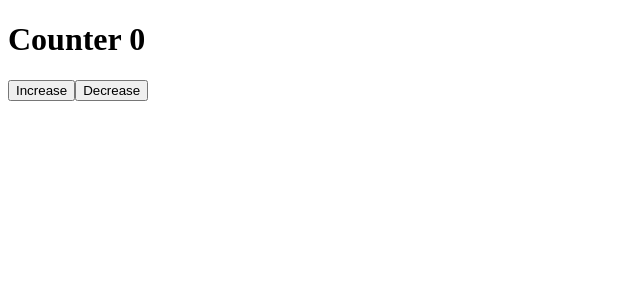
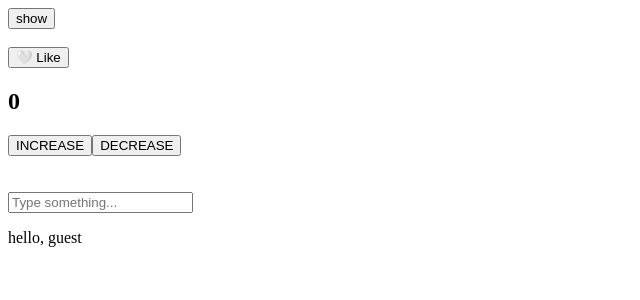
Before and after one commit to qazimoizz/LearnReactJSXtwo, a React (Vite) app: page / in a window 1280 px wide. Shown: the top 300 px of the page, without its empty margins (0-640 px from the left). Built offline with nearby package versions, Linux system fonts and the light colour scheme.

Commit message:
added one more

```diff
--- a/src/App.jsx
+++ b/src/App.jsx
@@ -1,10 +1,15 @@
 import Counter from "./counter/Counter"
+import FormHandle from "./FormHandle"
+import ToggleText from "./ToggleText"
 
 function App() {
 
   return (
     <>
+    <ToggleText/>
     <Counter/>
+    <br /><br /><br />
+    <FormHandle/>
     </>
   )
 }
--- /dev/null
+++ b/src/FormHandle.jsx
@@ -0,0 +1,23 @@
+import { useState } from "react";
+
+function FormHandle() {
+  const [text, setText] = useState("");
+
+  const handleChange = (e) => {
+    setText(e.target.value);
+  };
+
+  return (
+    <>
+      <input
+        type="text"
+        onChange={handleChange}
+        placeholder="Type something..."
+      />
+
+      <p> hello, {text || "guest "}</p>
+    </>
+  );
+}
+
+export default FormHandle;
--- /dev/null
+++ b/src/ToggleText.jsx
@@ -0,0 +1,22 @@
+import { useState } from "react";
+
+const ToggleText = () => {
+  const [isvisible, setVisible] = useState(false);
+  const [like, setLike] = useState(false);
+
+  return(
+<>
+<button onClick={()=> setVisible(!isvisible)}>
+    {isvisible ? "hide" : "show"}
+</button>
+{isvisible && <p>this is my secret msg</p>}
+<br /> <br />
+<button onClick={()=> setLike(!like)}>
+    {like ? "❤️ Liked" : "🤍 Like"}
+</button>
+</>
+
+  )
+};
+
+export default ToggleText;
--- a/src/counter/Counter.jsx
+++ b/src/counter/Counter.jsx
@@ -1,20 +1,21 @@
-import { useState } from "react"
+import { useState } from "react";
 
 const Counter = () => {
-    const [count,setCount] = useState(0)
-    const increase =()=>{
-         setCount(count + 1)
-    }
-    const decrease =()=>{
-         setCount(count - 1)
-    }
+  const [count, setCount] = useState(0);
+
+//   const myfunc = () => {
+//     return setCount(count + 1);
+//   };
+//   const myfuncSec = () => {
+//     return setCount(count - 1);
+//   };
   return (
     <>
-    <h1>Counter {count}</h1>
-    <button onClick={increase}>Increase</button>
-    <button onClick={decrease}>Decrease</button>
+      <h2>{count}</h2>
+      <button onClick={()=> setCount(count+1)}> INCREASE</button>
+      <button> DECREASE</button>
     </>
-)
-}
+  );
+};
 
-export default Counter
+export default Counter;
```
